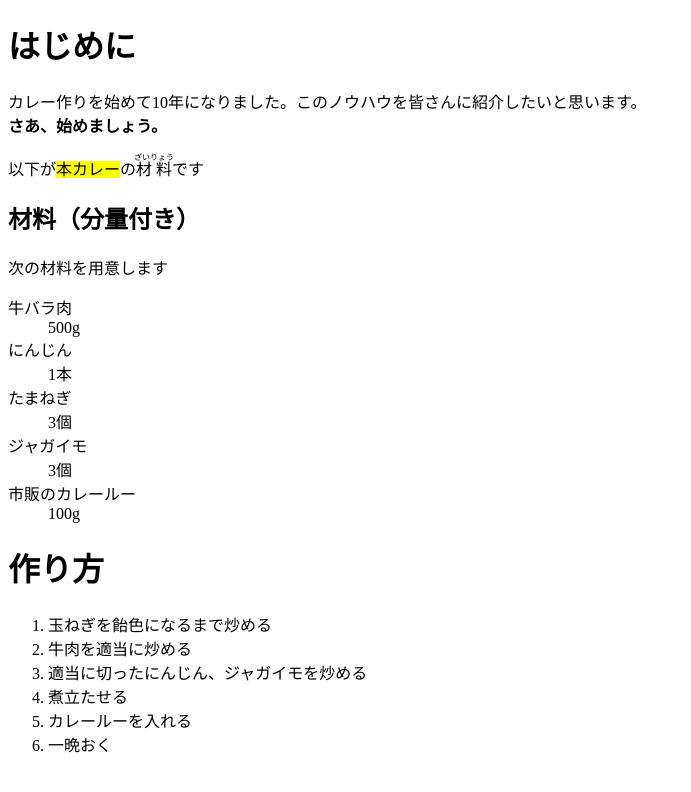
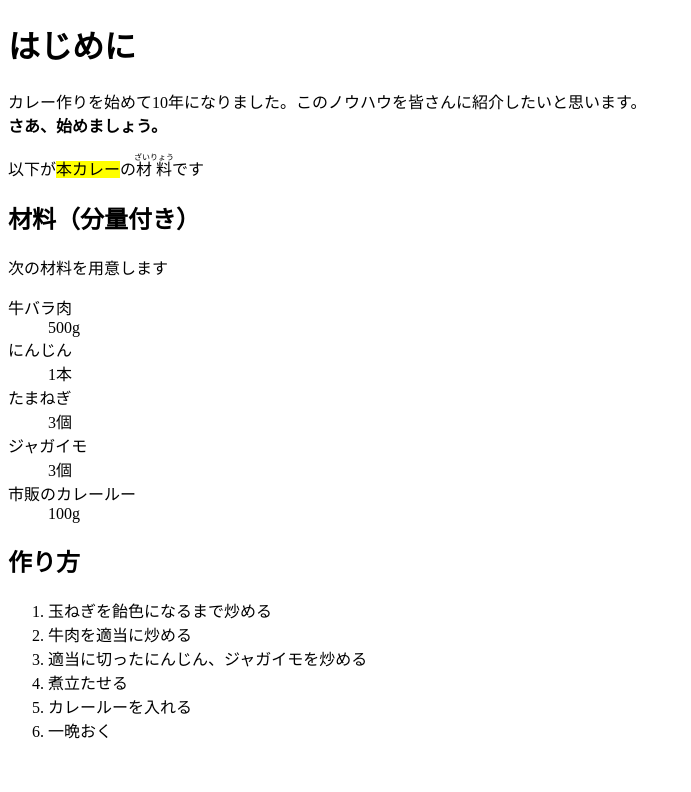
Before and after one commit to ldstassy/2016web1-5, a plain HTML site: page index.html in a window 1280 px wide. Shown: the whole page, without its empty margins (0-691 px from the left). Drawn offline with Linux system fonts and the light colour scheme.

Commit message:
Update index.html

```diff
--- a/index.html
+++ b/index.html
@@ -19,7 +19,7 @@
    <dt>ジャガイモ</dt><dd>3個</dd>
    <dt>市販のカレールー</dt><dd>100g</dd>
 
- <h1>作り方</h1>
+ <h2>作り方</h2>
   <ol>
    <li>玉ねぎを飴色になるまで炒める</li>
    <li>牛肉を適当に炒める</li>
```
